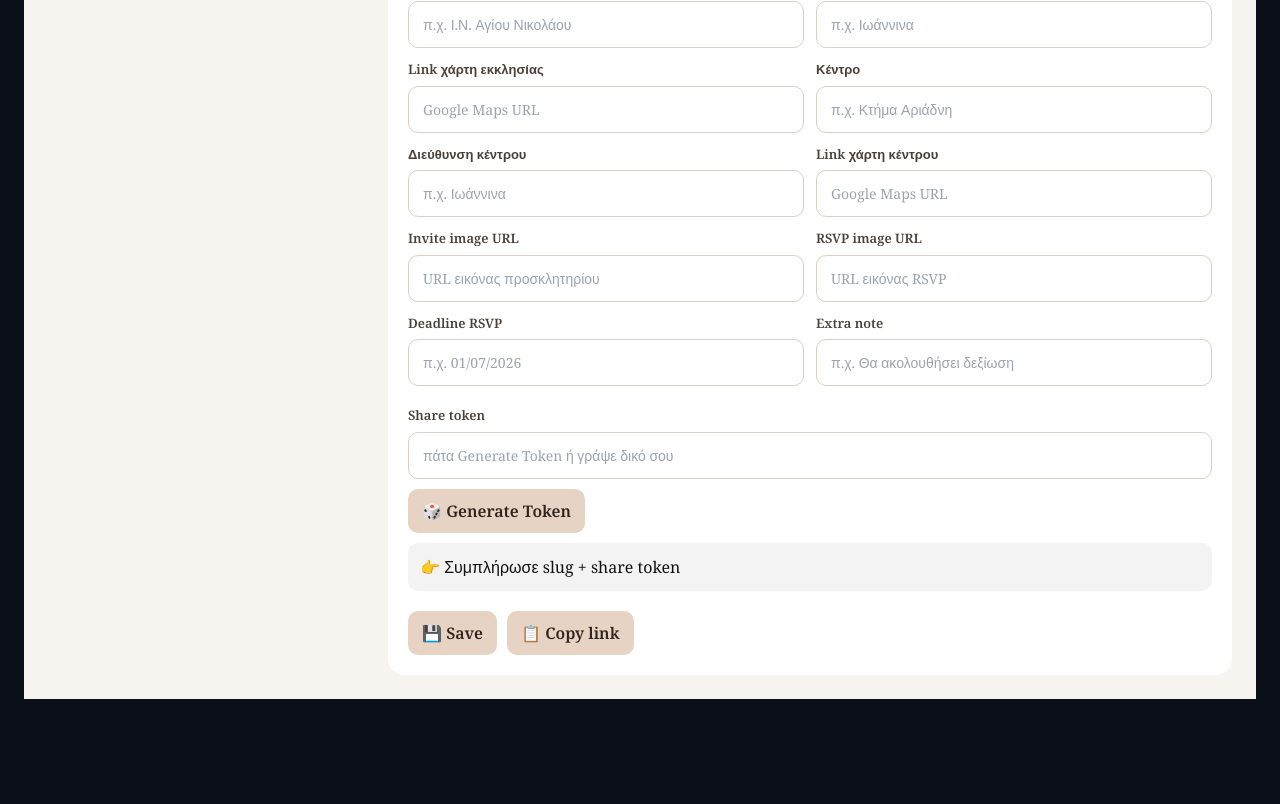
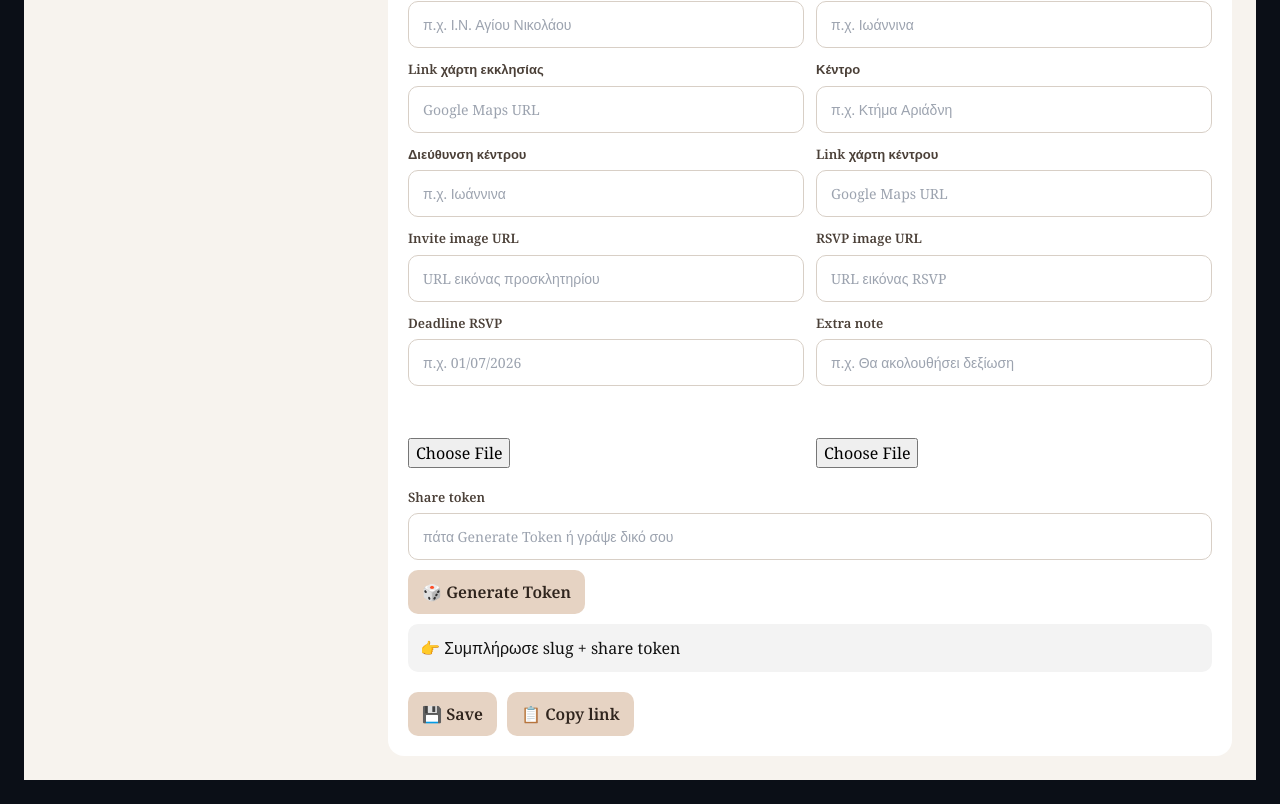
Before and after one commit to LabLouEvents/LabLouInvitation, a Next.js app: page /admin/events in a window 1280 px wide. Shown: the part 695-1499 px from the top of the page. Before the commit the page ends 1418 px from the top, so only its background shows below. Built offline with nearby package versions, Linux system fonts and the light colour scheme; no server answers; the database is empty; a web font is replaced by a local one.

Commit message:
add image upload to admin

```diff
--- a/components/AdminEventForm.tsx
+++ b/components/AdminEventForm.tsx
@@ -1,5 +1,6 @@
 "use client";
 
+import ImageUpload from "@/components/ImageUpload";
 import { useEffect, useMemo, useState } from "react";
 import { createClient } from "@supabase/supabase-js";
 
@@ -239,6 +240,16 @@ export default function AdminEventForm({
           value={form.extra_note || ""}
           onChange={(v) => update("extra_note", v)}
         />
+        {/* IMAGE UPLOADS */}
+<ImageUpload
+  label="Upload εικόνα προσκλητηρίου"
+  onUpload={(url) => update("invite_image_url", url)}
+/>
+
+<ImageUpload
+  label="Upload εικόνα RSVP"
+  onUpload={(url) => update("rsvp_image_url", url)}
+/>
       </div>
 
       <div style={{ marginTop: 20 }}>
--- a/components/ImageUpload.tsx
+++ b/components/ImageUpload.tsx
@@ -37,8 +37,8 @@ export default function ImageUpload({
   }
 
   return (
-    <div style={{ marginTop: 10 }}>
-      <div style={{ fontSize: 12, marginBottom: 4 }}>{label}</div>
+    <div style={{ marginTop: 14 }}>
+      <div style={{ fontSize: 13, marginBottom: 6 }}>{label}</div>
       <input type="file" accept="image/*" onChange={handleFile} />
     </div>
   );
```
